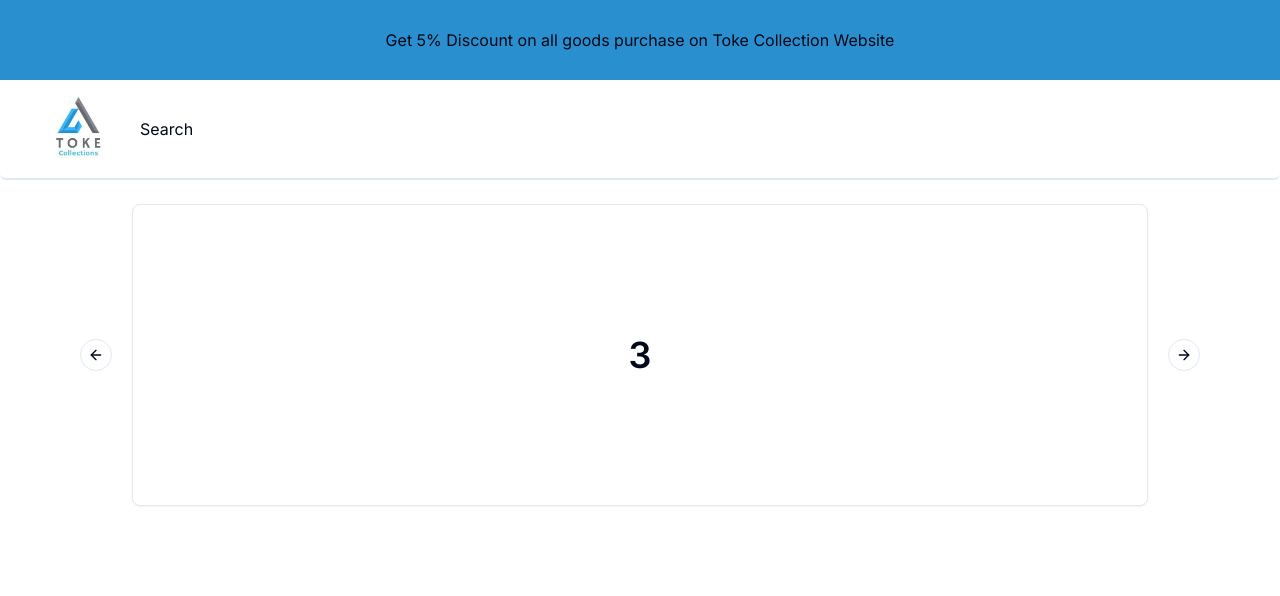
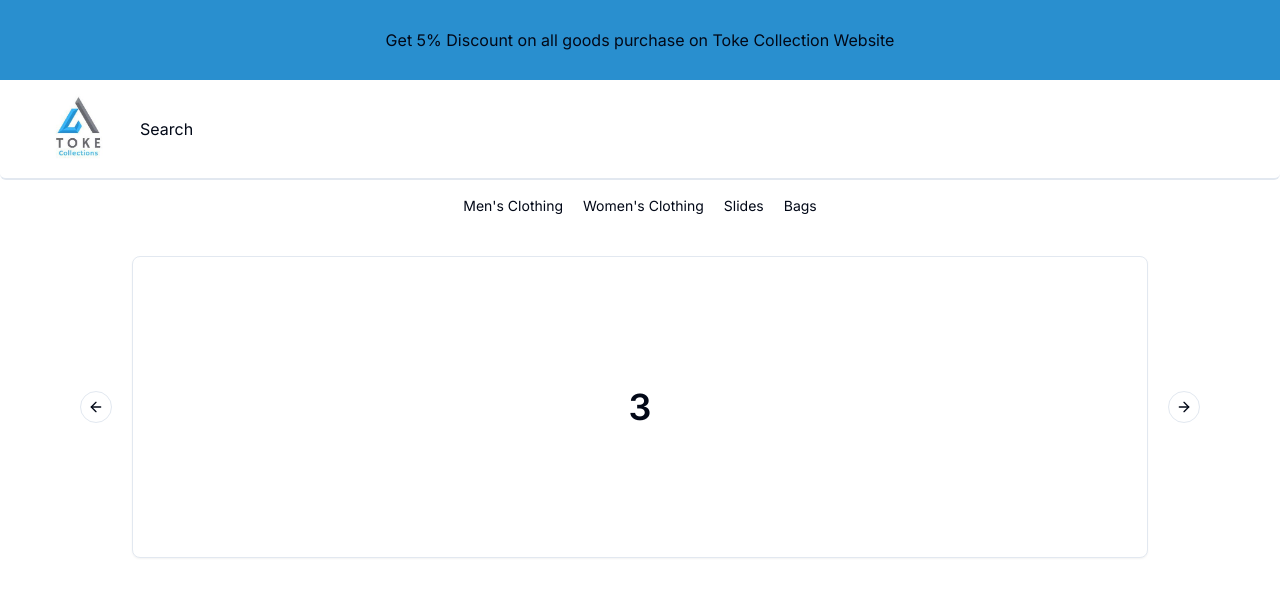
Before and after one commit to Ayobami6/oyin-simple-eccommerce, a Next.js app: page / in a window 1280 px wide. Shown: the top 596 px of the page. Built offline with nearby package versions, Linux system fonts and the light colour scheme.

Commit message:
Add minimal category implementation

```diff
--- a/app/page.tsx
+++ b/app/page.tsx
@@ -5,10 +5,25 @@ import Header from "@/components/Header";
 import CarouselPlugin from "@/components/CarouselPlugin";
 
 export default function Home() {
+  const categories = ["Men's Clothing", "Women's Clothing", "Slides", "Bags"];
+  const catFilter = () => {
+    // Filter logic goes here
+    console.log("Filtering")
+  }
   return (
     <div>
       <Banner />
       <Header />
+      <div className="flex justify-center font-Inter text-sm gap-5 p-4">
+        {
+          categories.map((cat, index) => (
+            <h2 key={index} className="cursor-pointer hover:underline hover:text-submain" onClick={catFilter}>
+              {cat}
+
+            </h2>
+          ))
+        }
+      </div>
       <CarouselPlugin />
     </div>
   );
```
